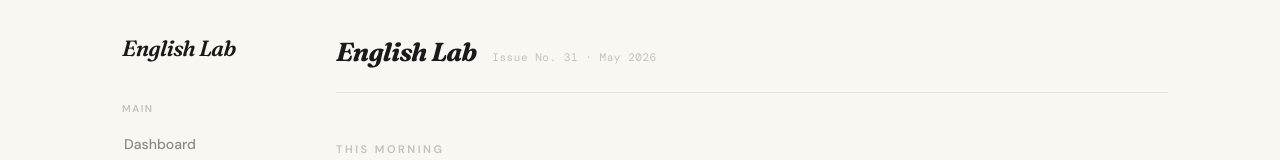
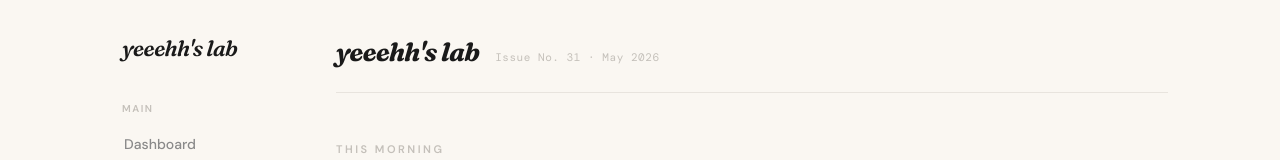
Before and after one commit to yeeehh-gif/yeeehh-lab, a Next.js app: page / in a window 1280 px wide. Shown: the top 160 px of the page. Built offline with nearby package versions, Linux system fonts and the light colour scheme.

Commit message:
rename: English Lab → yeeehh's lab

```diff
--- a/app/(auth)/login/page.tsx
+++ b/app/(auth)/login/page.tsx
@@ -36,7 +36,7 @@ export default function LoginPage() {
   return (
     <Card className="w-full max-w-sm p-8 shadow-card-md border-rule">
       <h1 className="font-display italic text-2xl font-bold text-ink mb-1">
-        English Lab
+        yeeehh&apos;s lab
       </h1>
       <p className="text-faint text-sm mb-8">Sign in to continue</p>
 
--- a/app/globals.css
+++ b/app/globals.css
@@ -4,7 +4,7 @@
 @import "tw-animate-css";
 @import "shadcn/tailwind.css";
 
-/* === English Lab Design Tokens === */
+/* === yeeehh's lab Design Tokens === */
 @theme inline {
   /* Custom colors */
   --color-paper: #faf7f2;
--- a/app/layout.tsx
+++ b/app/layout.tsx
@@ -2,13 +2,13 @@ import type { Metadata, Viewport } from "next"
 import "./globals.css"
 
 export const metadata: Metadata = {
-  title: "English Lab",
+  title: "yeeehh's lab",
   description: "Your personal English learning companion",
   manifest: "/manifest",
   appleWebApp: {
     capable: true,
     statusBarStyle: "default",
-    title: "English Lab",
+    title: "yeeehh's lab",
   },
 }
 
--- a/app/manifest.ts
+++ b/app/manifest.ts
@@ -2,8 +2,8 @@ import type { MetadataRoute } from "next"
 
 export default function manifest(): MetadataRoute.Manifest {
   return {
-    name: "English Lab",
-    short_name: "English Lab",
+    name: "yeeehh's lab",
+    short_name: "yeeehh's lab",
     description: "Your personal English learning companion",
     start_url: "/dashboard",
     display: "standalone",
--- a/components/home/hero-cover.tsx
+++ b/components/home/hero-cover.tsx
@@ -6,7 +6,7 @@ export function HeroCover() {
       {/* Masthead */}
       <div className="flex items-baseline gap-4 pb-5 border-b border-rule">
         <span className="font-display italic text-[26px] font-bold text-ink tracking-tight">
-          English Lab
+          yeeehh&apos;s lab
         </span>
         <span className="font-mono text-[11px] text-faint tracking-wider">
           Issue No. 31 · May 2026
--- a/components/layout/sidebar.tsx
+++ b/components/layout/sidebar.tsx
@@ -28,7 +28,7 @@ export function Sidebar() {
   return (
     <aside className="w-[200px] flex-shrink-0 flex flex-col gap-1 py-8">
       <Link href="/dashboard" className="font-display italic text-[22px] font-semibold text-ink mb-8 px-[10px] tracking-tight no-underline">
-        English Lab
+        yeeehh&apos;s lab
       </Link>
       <nav>
         {navItems.map((group) => (
```
Also changed, not shown: public/manifest.json.
